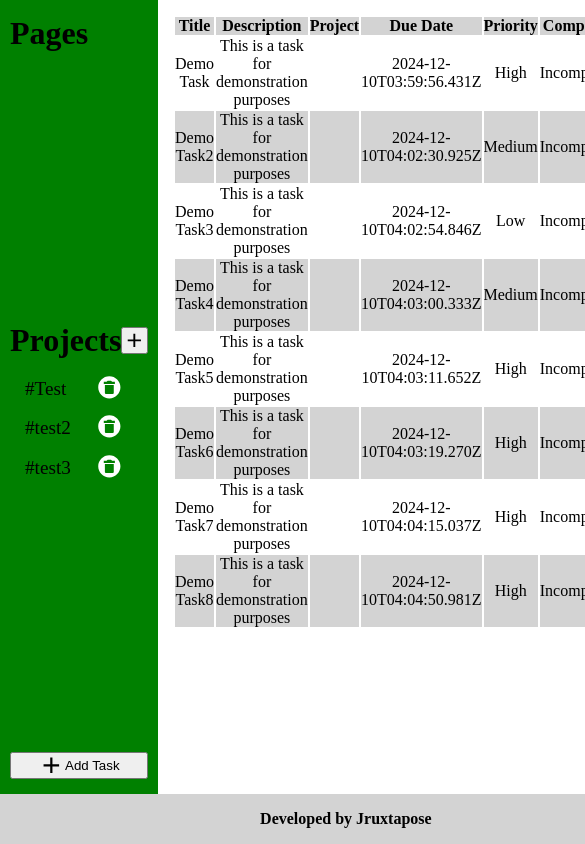
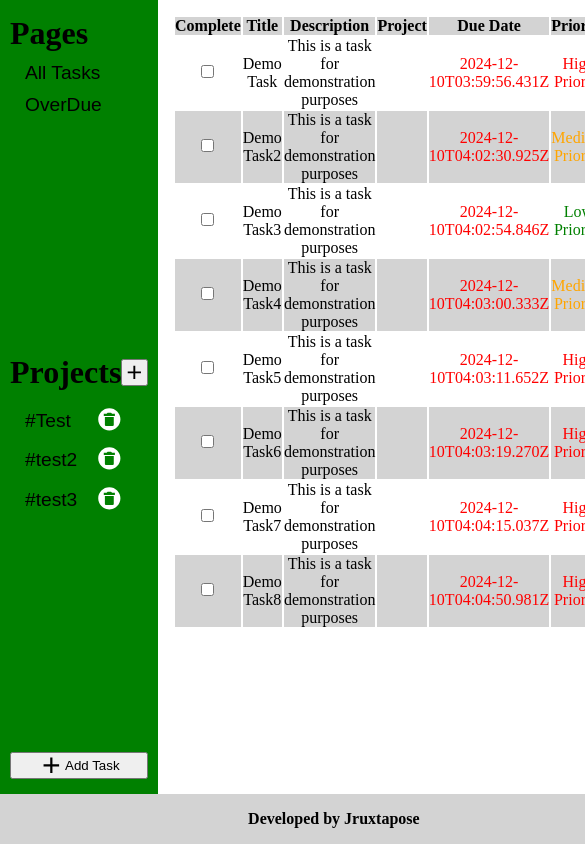
Before and after one commit to jruxtapose/to-do-list, a website built with webpack: page src/index.html in a window 390 px wide. Shown: the top 844 px of the page, 585 px wide, since content can reach past the window. Built offline with nearby package versions, Linux system fonts and the light colour scheme.

Commit message:
Bug fixes, add filter buttons.

```diff
--- a/src/css/styles.css
+++ b/src/css/styles.css
@@ -1,23 +1,39 @@
-*{
+/* General Styles */
+* {
     margin: 0;
     padding: 0;
     box-sizing: border-box;
   }
 
-body{
+  body {
     min-height: 100vh;
     display: grid;
     grid-template-columns: 1.3fr 7fr;
     grid-template-rows: 1fr 50px;
-
   }
 
-#sidebar{
+  /* Sidebar Styles */
+  #sidebar {
     background-color: green;
     display: flex;
     flex-direction: column;
     justify-content: space-between;
     padding: 15px 10px;
+  }
+
+  .page-buttons {
+    display: flex;
+    flex-direction: column;
+    padding-left: 15px;
+    gap: 10px;
+    padding-top: 10px;
+  }
+
+  .page-buttons button {
+    background-color: transparent;
+    border: none;
+    text-align: left;
+    font-size: 1.2em;
   }
 
   .sidebar-projects-header {
@@ -33,18 +49,23 @@ body{
 
   .sidebar-projects-list {
     padding-left: 15px;
-    font-size: 1.2em;
     display: flex;
     flex-direction: column;
     gap: 10px;
     padding-top: 15px;
   }
 
-.project{
+  .project {
     display: flex;
     align-items: center;
     justify-content: space-between;
     padding-right: 25px;
+  }
+
+  .project-button {
+    background-color: transparent;
+    border: none;
+    font-size: 1.2em;
   }
 
   .delete-project {
@@ -53,8 +74,12 @@ body{
     border: none;
   }
 
-.delete-project svg{
+  .delete-project svg {
     fill: white;
+  }
+
+  .delete-project svg:hover {
+    fill: gray;
   }
 
   #add-task-button {
@@ -69,68 +94,62 @@ body{
     width: 2em;
   }
 
-button{
-    cursor: pointer;
-}
-
-.table-container{
+  /* Task List Styles */
+  .table-container {
     display: flex;
     justify-content: center;
   }
 
-#task-list-table{
+  #task-list-table {
     width: 80%;
     margin: 15px;
     text-align: center;
   }
 
-tr{
+  tr {
     border-top-left-radius: 25px;
     border: 1px solid black;
   }
 
-#task-list-table > tr:nth-child(odd){
+  #task-list-table>tr:nth-child(odd) {
     background-color: lightgray;
   }
 
-.medium-priority{
+  /* Task Due Date and Completion Styles */
+  #task-list-table tr.task-is-complete .task-due-date,
+  #task-list-table tr.task-is-complete { /* Combined selectors */
+    color: gray;
+    text-decoration: line-through;
+  }
+
+  #task-list-table tr.overdue-task .task-due-date {
+    color: red;
+  }
+
+  #task-list-table tr.task-is-complete .priority {
+    color: gray;
+  }
+
+  /* Task Priority Styles */
+  .high-priority-task>.task-priority {
+    color: red;
+  }
+
+  .medium-priority-task>.task-priority {
     color: orange;
   }
 
-footer{
-    background-color: lightgray;
-    display: flex;
-    justify-content: center;
-    align-items: center;
-    text-align: center;
-    grid-column: 1/3;
-    font-weight: bold;
+  .low-priority-task>.task-priority {
+    color: green;
   }
 
-
-.task{
-    display: flex;
-}
-
-.task:nth-child(odd){
-    background-color: rgba(0, 0, 0, 10%);
-}
-
-.task{
-    display: flex;
-    justify-content: space-between;
-    padding: 15px 15px;
-}
-
-#new-task-modal-template{
-    display:none;
-}
-
-#modify-task-modal-template{
+  /* Modal Styles */
+  #new-task-modal-template,
+  #modify-task-modal-template {
     display: none;
   }
 
-.modal-overlay{
+  .modal-overlay {
     position: fixed;
     top: 0;
     left: 0;
@@ -143,7 +162,7 @@ footer{
     align-items: flex-start;
   }
 
-.modal-content{
+  .modal-content {
     width: 500px;
     resize: both;
     overflow: auto;
@@ -154,7 +173,7 @@ footer{
     flex-direction: column;
   }
 
-.modal-header{
+  .modal-header {
     display: flex;
     justify-content: space-between;
     align-items: center;
@@ -164,9 +183,25 @@ footer{
     user-select: none;
   }
 
-.close-modal{
+  .close-modal {
     background-color: transparent;
     border: none;
     font-size: 1.2em;
     cursor: pointer;
   }
+
+  /* General Button Styles */
+  button {
+    cursor: pointer;
+  }
+
+  /* Footer Styles */
+  footer {
+    background-color: lightgray;
+    display: flex;
+    justify-content: center;
+    align-items: center;
+    text-align: center;
+    grid-column: 1 / 3;
+    font-weight: bold;
+  }
--- a/src/index.html
+++ b/src/index.html
@@ -9,6 +9,10 @@
     <div id="sidebar">
         <div id="top-buttons">
             <h1>Pages</h1>
+            <div class="page-buttons">
+                <button id="show-all-tasks">All Tasks</button>
+                <button id="show-overdue-tasks">OverDue</button>
+            </div>
 
         </div>
         <div id="middle-buttons">
--- a/src/js/classes/modals/newtaskmodal.js
+++ b/src/js/classes/modals/newtaskmodal.js
@@ -60,16 +60,12 @@ export default class NewTaskModal{
             priority = 3;
         }
 
-        if (project.value !== 0) {
-
-        }
-
         const complete = false;
 
         const newTask = this.taskHandler.createTask(title, description, dueDate, priority, complete);
         this.taskHandler.addTask(newTask);
 
-        if (project.value !== 0) {
+        if (project.value !== '0') {
             this.taskHandler.setProjectToTask(project, newTask);
         }
 
--- a/src/js/classes/tasks/taskhandler.js
+++ b/src/js/classes/tasks/taskhandler.js
@@ -81,8 +81,10 @@ export default class TaskHandler{
     // Set or un-set a project for a task
 
     setProjectToTask(project, task){
-        task.setProject(project);
-        saveTasks(this.tasks);
+        if (project !== '0') {
+            task.setProject(project);
+            saveTasks(this.tasks);
+        }
     }
 
     removeProjectFromTask(project, task){
--- a/src/js/functions/filtertasks.js
+++ b/src/js/functions/filtertasks.js
@@ -32,6 +32,9 @@ const filterByPriority = (taskHandler, priority) => {
 const filterByOverDue = (taskHandler) => {
     const today = new Date();
     return taskHandler.getAllTasks().filter((task) => {
+        if (task.getComplete()) {
+            return false;
+        }
         const dueDate = new Date(task.getDueDate());
         return dueDate < today;
     });
--- a/src/js/functions/rendertasks.js
+++ b/src/js/functions/rendertasks.js
@@ -5,6 +5,9 @@ const renderTasks = (taskList, taskHandler) => {
     taskListContainer.textContent = '';
     const generateTableHeaders = (() => {
         const headerRow = document.createElement('tr');
+
+        const completeCell = document.createElement('th');
+        completeCell.textContent = 'Complete'
 
         const titleCell = document.createElement('th');
         titleCell.textContent = 'Title';
@@ -21,12 +24,9 @@ const renderTasks = (taskList, taskHandler) => {
         const priorityCell = document.createElement('th');
         priorityCell.textContent = 'Priority';
 
-        const completeCell = document.createElement('th');
-        completeCell.textContent = 'Complete'
-
         const buttonCell = document.createElement('th');
 
-        headerRow.append(titleCell, descriptionCell, projectCell, dueDateCell, priorityCell, completeCell, buttonCell);
+        headerRow.append(completeCell, titleCell, descriptionCell, projectCell, dueDateCell, priorityCell, buttonCell);
         taskListContainer.appendChild(headerRow);
     })();
 
@@ -37,6 +37,27 @@ const renderTasks = (taskList, taskHandler) => {
 
 const renderTask = (task, taskHandler) => {
     const taskRow = document.createElement('tr');
+
+    const completeCell = document.createElement('td');
+    completeCell.className = 'task-complete';
+    const completeCheckbox = document.createElement('input');
+    completeCheckbox.setAttribute('type', 'checkbox');
+    completeCheckbox.className = 'complete-checkbox';
+
+    completeCell.appendChild(completeCheckbox);
+
+    if (task.getComplete()){
+        completeCheckbox.checked = true;
+        taskRow.classList.add('task-is-complete');
+    } else {
+        completeCheckbox.checked = false;
+    }
+
+    completeCheckbox.addEventListener('change', () => {
+        taskHandler.updateTaskProperty(task, 'complete');
+        taskRow.classList.toggle('task-is-complete');
+    })
+
 
     const titleCell = document.createElement('td');
     titleCell.className = 'task-title';
@@ -53,40 +74,31 @@ const renderTask = (task, taskHandler) => {
     const dueDateCell = document.createElement('td');
     dueDateCell.className = 'task-due-date';
     if(task.getDueDate()){
+        const dueDate = new Date(task.getDueDate());
+        const today = new Date();
+        if (dueDate < today && !task.getComplete()) {
+            taskRow.classList.add('overdue-task');
+        }
         dueDateCell.textContent = task.getDueDate();
     }
 
     const priorityCell = document.createElement('td');
     priorityCell.className = 'task-priority';
+    let taskPriority;
     if(task.getPriority() === 1){
-        priorityCell.textContent = 'Low';
+        taskPriority = 'Low';
+        taskRow.classList.add('low-priority-task')
     } else if (task.getPriority() === 2) {
-        priorityCell.textContent = 'Medium';
+        taskPriority = 'Medium';
+        taskRow.classList.add('medium-priority-task')
     } else if (task.getPriority() === 3) {
-        priorityCell.textContent = 'High';
+        taskPriority = 'High';
+        taskRow.classList.add('high-priority-task')
     }
+    priorityCell.textContent = `${taskPriority} Priority`
 
-    const completeCell = document.createElement('td');
-    completeCell.className = 'task-complete';
-    if(task.getComplete()){
-        completeCell.textContent = 'Complete';
-    } else {
-        completeCell.textContent = 'Incomplete';
-    }
 
     const buttonCell = document.createElement('td');
-
-    const toggleCompleteButton = document.createElement('button');
-    toggleCompleteButton.className = 'toggle-complete';
-    toggleCompleteButton.textContent = 'Toggle Complete'
-    toggleCompleteButton.addEventListener('click', () => {
-        taskHandler.updateTaskProperty(task, 'complete');
-        if(task.getComplete()){
-            completeCell.textContent = 'Complete';
-        } else {
-            completeCell.textContent = 'Incomplete';
-        }
-    })
 
     const modifyTaskButton = document.createElement('button');
     modifyTaskButton.className = 'modify-task';
@@ -104,9 +116,9 @@ const renderTask = (task, taskHandler) => {
         }
     });
 
-    buttonCell.append(toggleCompleteButton, modifyTaskButton, deleteTaskButton);
+    buttonCell.append(modifyTaskButton, deleteTaskButton);
 
-    taskRow.append(titleCell, descriptionCell, projectCell, dueDateCell, priorityCell, completeCell, buttonCell);
+    taskRow.append(completeCell, titleCell, descriptionCell, projectCell, dueDateCell, priorityCell, buttonCell);
 
     taskListContainer.appendChild(taskRow);
     task.setDomElement(taskRow);
--- a/src/js/functions/sorttasks.js
+++ b/src/js/functions/sorttasks.js
@@ -28,6 +28,14 @@ const sortByDate = (taskList, direction) => {
     taskList.sort((a, b) => {
         const dueDateA = a.getDueDate();
         const dueDateB = b.getDueDate();
+        const completeA = a.getComplete();
+        const completeB = b.getComplete();
+
+        if (completeA && !completeB) {
+            return 1;
+        } else if (!completeA && completeB) {
+            return -1;
+        }
 
         if (!dueDateA && !dueDateB) {
             return 0;
--- a/src/js/index.js
+++ b/src/js/index.js
@@ -17,15 +17,36 @@ const newProjectModal = new NewProjectModal(newProjectButton, taskHandler);
 const projectsListContainer = document.querySelector('.sidebar-projects-list')
 const projectsList = taskHandler.getAllProjects();
 
+const allTasksButton = document.querySelector('#show-all-tasks');
+allTasksButton.addEventListener('click', () => {
+    currentFilter = defaultFilter;
+    currentSort = defaultSort;
+    currentSortDirection = defaultSortDirection;
+    currentProject = '';
+    currentPriority = '';
+    renderCurrentTasks();
+})
+
+const overDueTasksButton = document.querySelector('#show-overdue-tasks');
+overDueTasksButton.addEventListener('click', () => {
+    currentFilter = 'overdue'
+    renderCurrentTasks();
+})
+
 if (projectsList){
     projectsList.forEach(project => {
         const projectDisplay = document.createElement('div');
         projectDisplay.className = 'project';
 
-        const projectTitle = document.createElement('div');
-        projectTitle.className = 'project-title';
-        projectTitle.textContent = `#${project}`;
-        projectDisplay.appendChild(projectTitle);
+        const projectButton = document.createElement('button');
+        projectButton.className = 'project-button';
+        projectButton.textContent = `#${project}`;
+        projectButton.addEventListener('click', () => {
+            currentFilter = 'project';
+            currentProject = project;
+            renderCurrentTasks();
+        })
+        projectDisplay.appendChild(projectButton);
 
         const deleteProjectButton = document.createElement('button');
         deleteProjectButton.className = 'delete-project';
@@ -51,7 +72,11 @@ let currentSortDirection = defaultSortDirection;
 let currentProject;
 let currentPriority;
 
-const taskList = filterTasks(taskHandler, currentFilter);
-sortTasks(taskList, currentSort, currentSortDirection);
+function renderCurrentTasks(){
+    const taskList = filterTasks(taskHandler, currentFilter, currentProject, currentPriority);
+    sortTasks(taskList, currentSort, currentSortDirection);
 
-renderTasks(taskList, taskHandler)
+    renderTasks(taskList, taskHandler);
+}
+
+renderCurrentTasks();
```
Also changed, not shown: src/js/classes/modals/updatetaskmodal.js (+0 -7 lines). Lines whose indentation alone changed are shown as unchanged.
